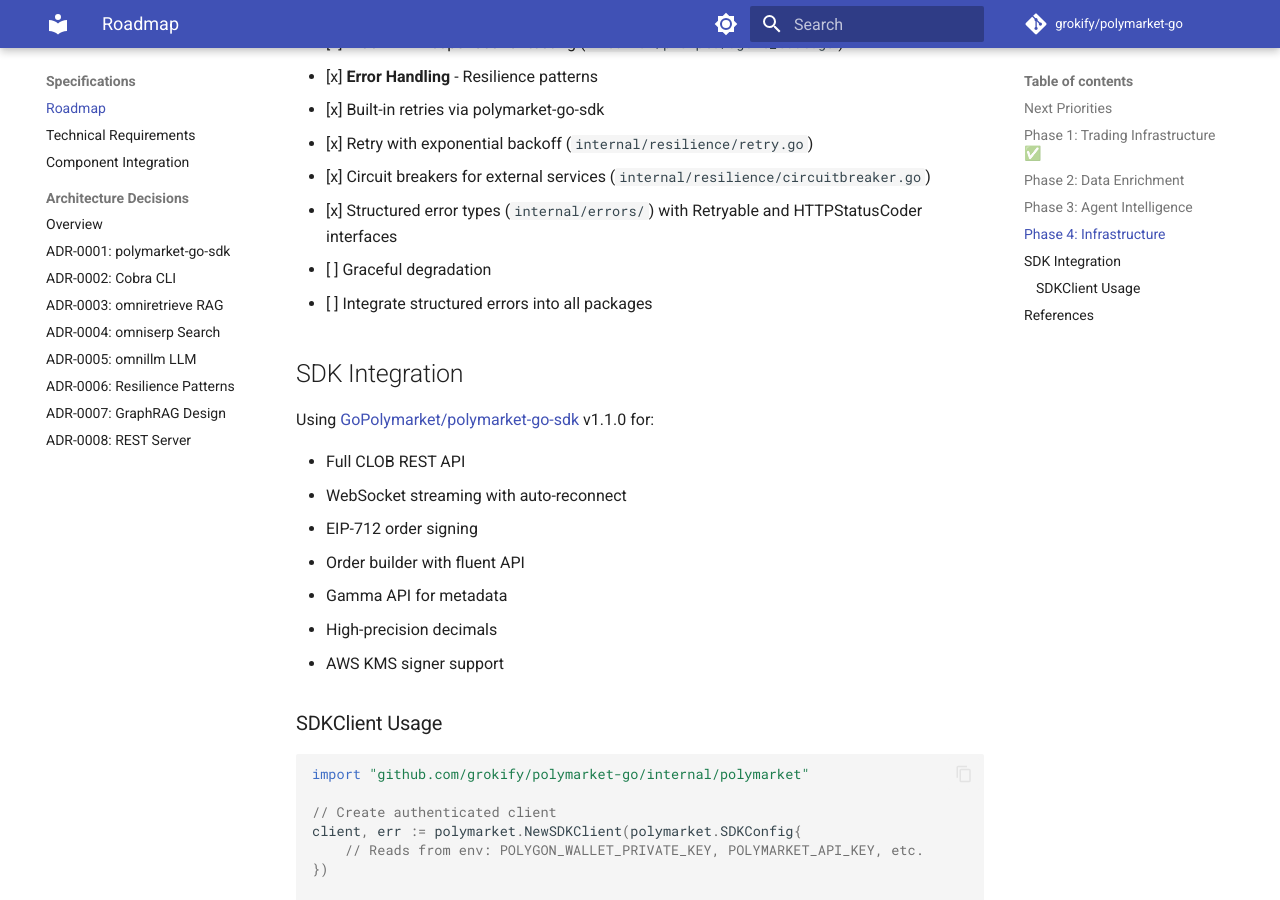
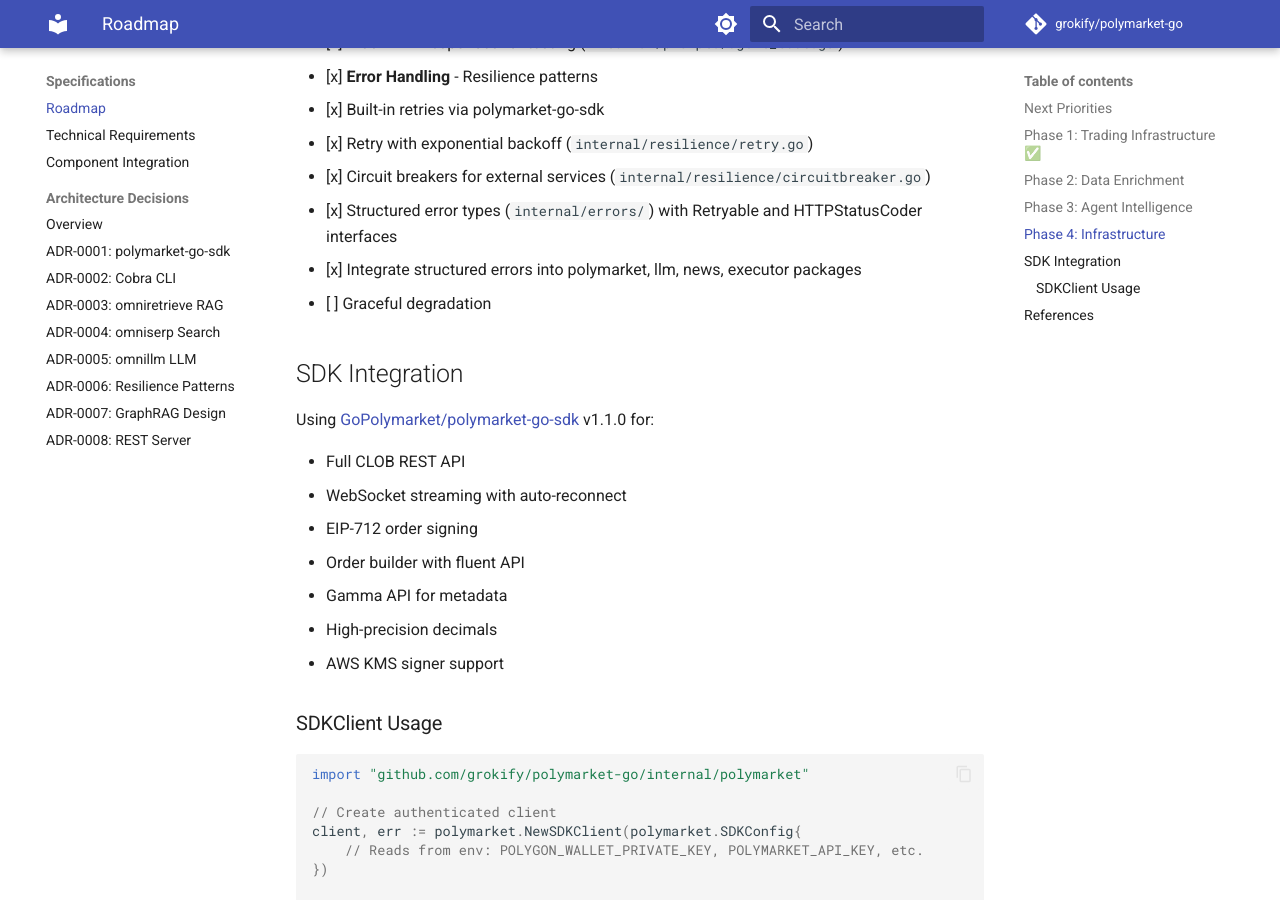
Before and after one commit to grokify/polymarket-go, an MkDocs documentation site: the page built from docs/specs/ROADMAP.md, in a window 1280 px wide and 900 px high, scrolled down 5242 px. Built offline with MkDocs 1.6.1 and Material for MkDocs 9.7.7, drawn with Linux system fonts in a browser that asks for light colours; comment, search, counter and statistics services are not loaded.

Commit message:
docs: mark structured errors integration complete in ROADMAP
Co-Authored-By: Claude Opus 4.5 <noreply@anthropic.com>

```diff
--- a/docs/specs/ROADMAP.md
+++ b/docs/specs/ROADMAP.md
@@ -177,8 +177,8 @@ Production readiness and tooling.
   - [x] Retry with exponential backoff (`internal/resilience/retry.go`)
   - [x] Circuit breakers for external services (`internal/resilience/circuitbreaker.go`)
   - [x] Structured error types (`internal/errors/`) with Retryable and HTTPStatusCoder interfaces
+  - [x] Integrate structured errors into polymarket, llm, news, executor packages
   - [ ] Graceful degradation
-  - [ ] Integrate structured errors into all packages
 
 ## SDK Integration
 
```
